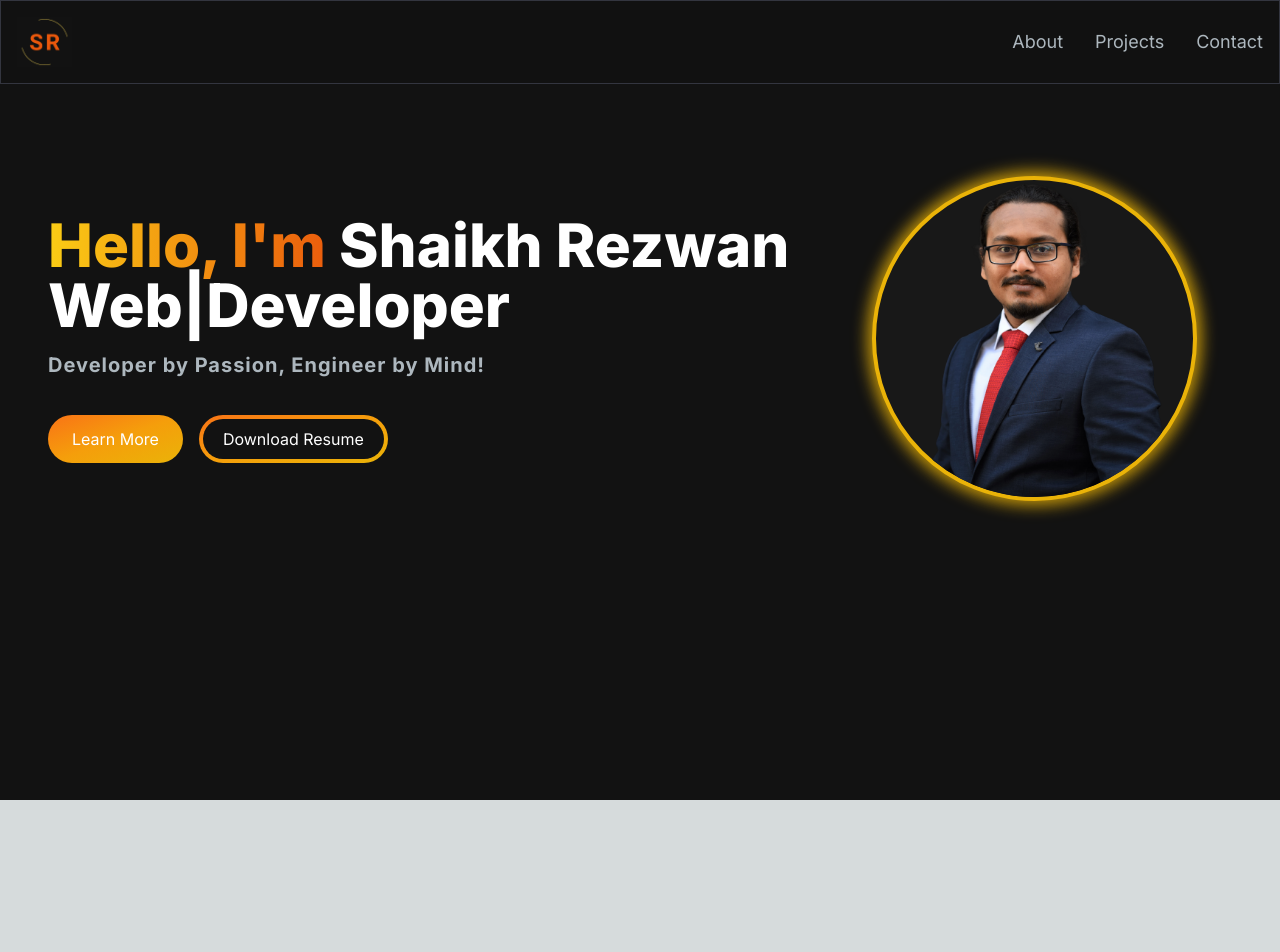
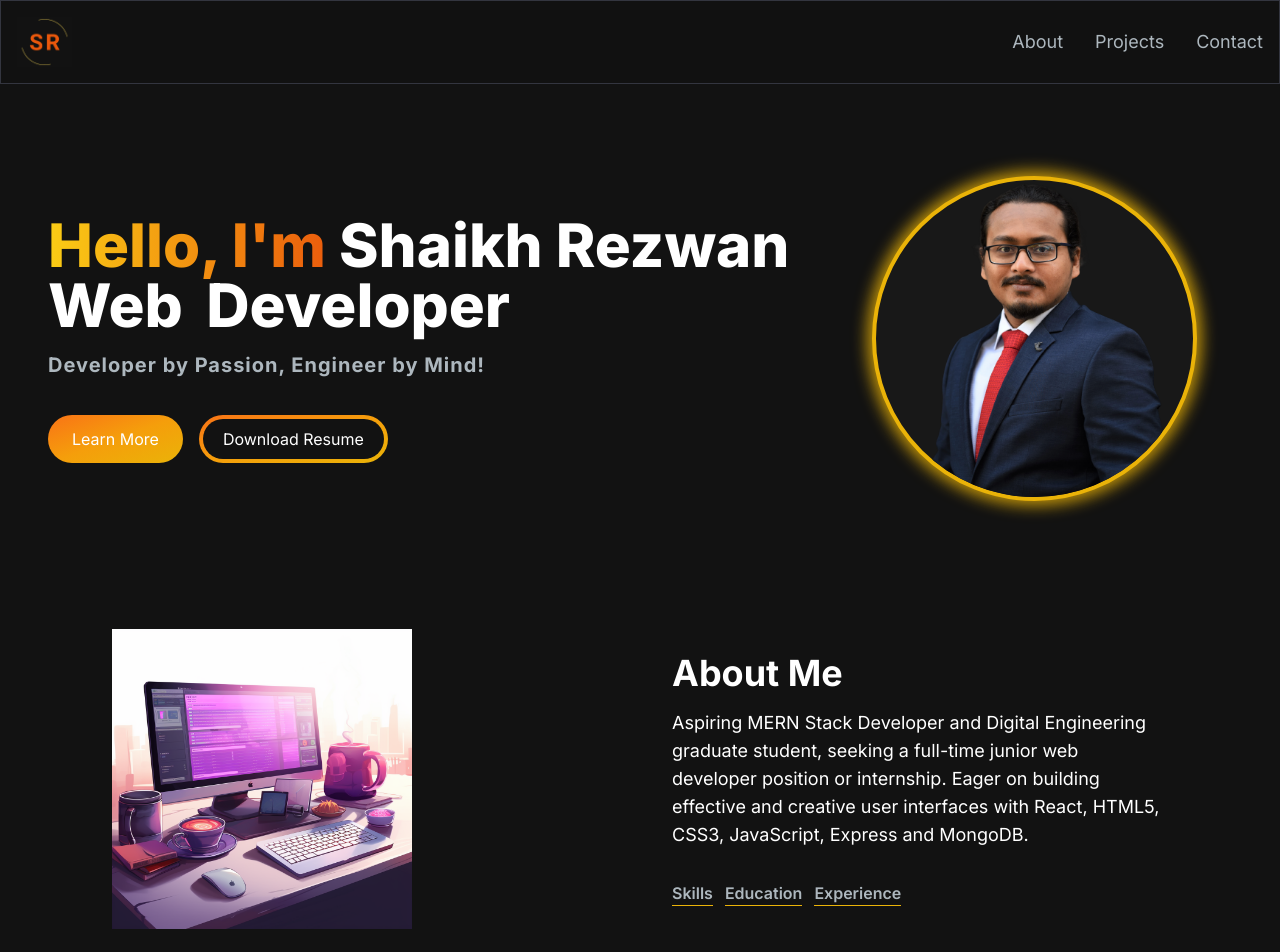
Before and after one commit to Rezwan66/shaikh-portfolio-nextjs, a Next.js app: page / in a window 1280 px wide. Shown: the top 952 px of the page. Before the commit the page ends 800 px from the top, so only its background shows below. Built offline with nearby package versions, Linux system fonts and the light colour scheme.

Commit message:
created the about section for my info

```diff
--- /dev/null
+++ b/src/app/components/AboutSection.jsx
@@ -0,0 +1,51 @@
+'use client';
+import Image from 'next/image';
+import { useState, useTransition } from 'react';
+
+const AboutSection = () => {
+  const [tab, setTab] = useState('skills');
+  const [startTransition, isPending] = useTransition();
+
+  const handleTabChange = id => {
+    startTransition(() => {
+      setTab(id);
+    });
+  };
+
+  return (
+    <>
+      <section className="text-white">
+        <div className="md:grid md:grid-cols-2 gap-8 items-center py-8 px-4 xl:gap-16 sm:py-16 xl:px-16">
+          <Image
+            src="/images/about-image.png"
+            width={300}
+            height={300}
+            alt="about image"
+          />
+          <div>
+            <h2 className="text-4xl font-bold text-white mb-4">About Me</h2>
+            <p className="text-base lg:text-lg">
+              Aspiring MERN Stack Developer and Digital Engineering graduate
+              student, seeking a full-time junior web developer position or
+              internship. Eager on building effective and creative user
+              interfaces with React, HTML5, CSS3, JavaScript, Express and
+              MongoDB.
+            </p>
+            <div className="flex flex-row mt-8">
+              <span className="mr-3 font-semibold hover:text-white text-[#ADB7BE] cursor-pointer border-b border-yellow-500">
+                Skills
+              </span>
+              <span className="mr-3 font-semibold hover:text-white text-[#ADB7BE] cursor-pointer border-b border-yellow-500">
+                Education
+              </span>
+              <span className="mr-3 font-semibold hover:text-white text-[#ADB7BE] cursor-pointer border-b border-yellow-500">
+                Experience
+              </span>
+            </div>
+          </div>
+        </div>
+      </section>
+    </>
+  );
+};
+export default AboutSection;
--- /dev/null
+++ b/src/app/components/TabButton.jsx
@@ -0,0 +1,8 @@
+const TabButton = ({ active, selectTab, children }) => {
+  return (
+    <button className="mr-3 font-semibold hover:text-white text-[#ADB7BE] cursor-pointer border-b border-yellow-500">
+      {children}
+    </button>
+  );
+};
+export default TabButton;
--- a/src/app/globals.css
+++ b/src/app/globals.css
@@ -24,6 +24,7 @@ body {
       rgb(var(--background-end-rgb))
     )
     rgb(var(--background-start-rgb));
+  /* background-color: black; */
 }
 
 @layer utilities {
--- a/src/app/page.js
+++ b/src/app/page.js
@@ -1,6 +1,7 @@
 import Image from "next/image";
 import HeroSection from "./components/HeroSection";
 import Navbar from "./components/Navbar";
+import AboutSection from "./components/AboutSection";
 
 export default function Home() {
   return (
@@ -8,6 +9,7 @@ export default function Home() {
       <Navbar />
       <div className="container mt-24 mx-auto py-4 px-12">
         <HeroSection />
+        <AboutSection />
       </div>
     </main>
   );
```
Also changed, not shown: public/images/about-image.png (added).
